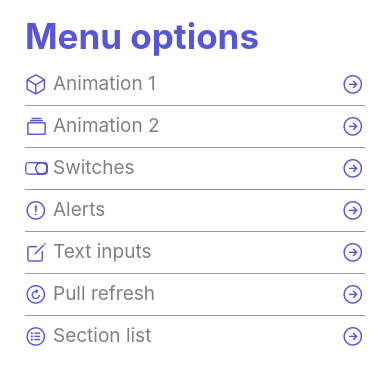
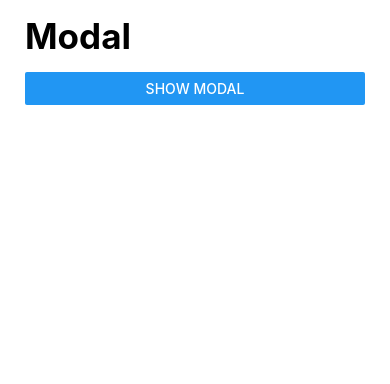
Before and after one commit to ChristianRV29/RNComponents, a React Native app: screen /ModalScreen in a window 390 px wide. Shown: the top 384 px of the page. Built offline with nearby package versions, Linux system fonts and the light colour scheme.

Commit message:
Modal implemented within a new screen

```diff
--- a/src/data/menuItems.ts
+++ b/src/data/menuItems.ts
@@ -36,4 +36,9 @@ export const menuItems: ItemProps[] = [
     icon: 'list-circle-outline',
     screenName: 'SectionListScreen',
   },
+  {
+    name: 'Modal',
+    icon: 'browsers-outline',
+    screenName: 'ModalScreen',
+  },
 ];
--- a/src/navigation/StackNavigator.tsx
+++ b/src/navigation/StackNavigator.tsx
@@ -9,6 +9,7 @@ import AlertScreen from '~src/screens/AlertScreen';
 import TextInputScreen from '~src/screens/TextInputScreen';
 import PullToRefreshScreen from '~src/screens/PullToRefreshScreen';
 import SectionListScreen from '~src/screens/SectionListScreen';
+import ModalScreen from '~src/screens/ModalScreen';
 
 const { Navigator, Screen } = createStackNavigator();
 
@@ -30,6 +31,7 @@ const StackNavigator = () => {
       <Screen name={'TextInputScreen'} component={TextInputScreen} />
       <Screen name={'PullToRefreshScreen'} component={PullToRefreshScreen} />
       <Screen name={'SectionListScreen'} component={SectionListScreen} />
+      <Screen name={'ModalScreen'} component={ModalScreen} />
     </Navigator>
   );
 };
--- /dev/null
+++ b/src/screens/ModalScreen.tsx
@@ -0,0 +1,29 @@
+import React, { useState } from 'react';
+import { Button, Modal, View, StyleSheet } from 'react-native';
+
+import { default as HeaderTitle } from '~src/components/Header/Header';
+import { globalStyles } from '~src/theme/appTheme';
+
+const ModalScreen = () => {
+  const [isVisible, setIsVisible] = useState<boolean>(false);
+  return (
+    <View style={globalStyles.container}>
+      <HeaderTitle title={'Modal'} />
+      <View>
+        <Button title={'Show modal'} onPress={() => setIsVisible(true)} />
+      </View>
+      <Modal animationType={'fade'} transparent={true} visible={isVisible}>
+        <View style={styles.contentModalContainer} />
+      </Modal>
+    </View>
+  );
+};
+
+const styles = StyleSheet.create({
+  contentModalContainer: {
+    flex: 1,
+    backgroundColor: 'rgba(0,0,0,0.5)',
+  },
+});
+
+export default ModalScreen;
--- a/src/screens/SectionListScreen.tsx
+++ b/src/screens/SectionListScreen.tsx
@@ -2,7 +2,7 @@ import React from 'react';
 import { SectionList, View, Text, StyleSheet } from 'react-native';
 
 import { brands } from '~src/data/sectionListItems';
-import { globalStyles } from '../theme/appTheme';
+import { globalStyles } from '~src/theme/appTheme';
 import HeaderTitle from '~src/components/Header/Header';
 import Separator from '~src/components/Separator/Index';
 
@@ -14,7 +14,7 @@ const SectionListScreen = () => {
         keyExtractor={(item, index) => item + index}
         ListHeaderComponent={() => <HeaderTitle title={'Section list'} />}
         ListFooterComponent={() => (
-          <View style={{ marginBottom: 70 }}>
+          <View style={styles.footerContainer}>
             <HeaderTitle title={`Total brands: ${brands.length}`} />
           </View>
         )}
@@ -38,6 +38,9 @@ const styles = StyleSheet.create({
   sectionContainer: {
     flex: 1,
   },
+  footerContainer: {
+    marginBottom: 70,
+  },
 });
 
 export default SectionListScreen;
```
